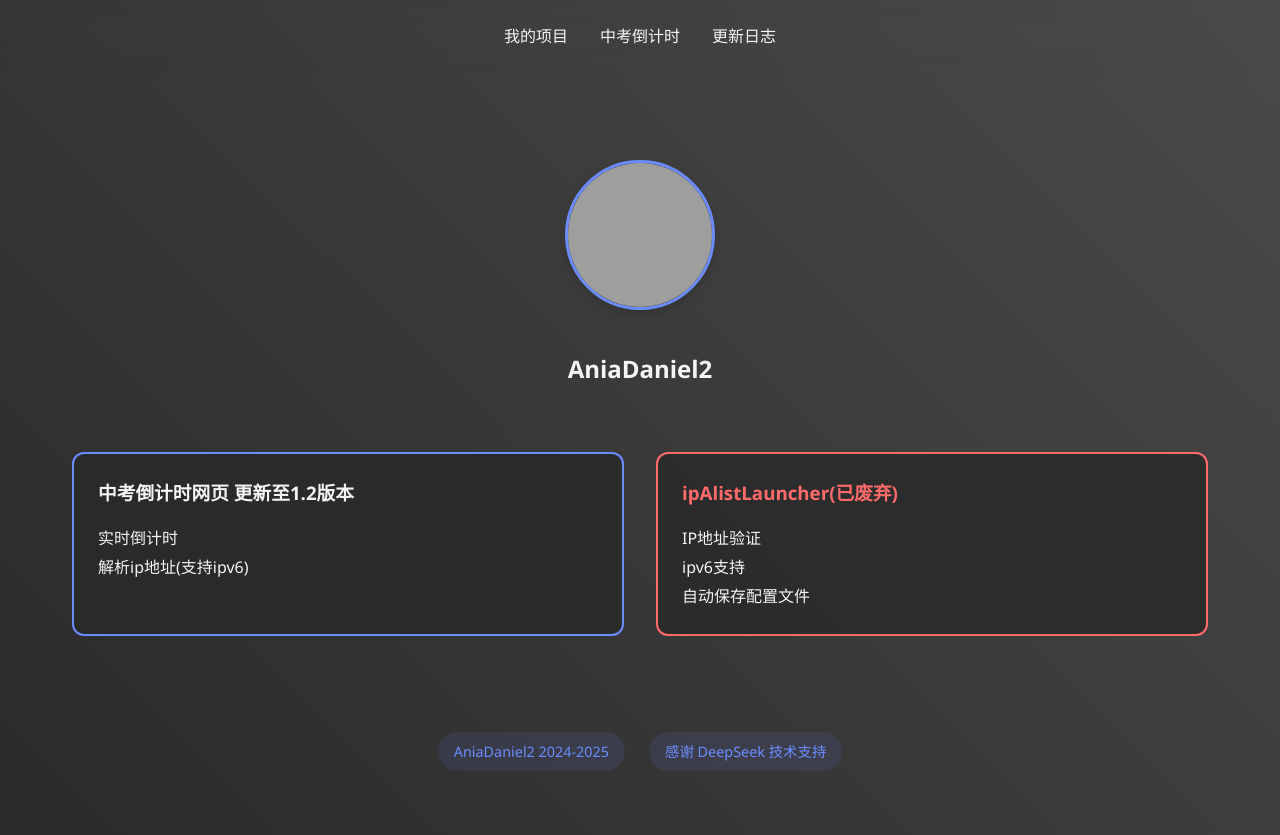
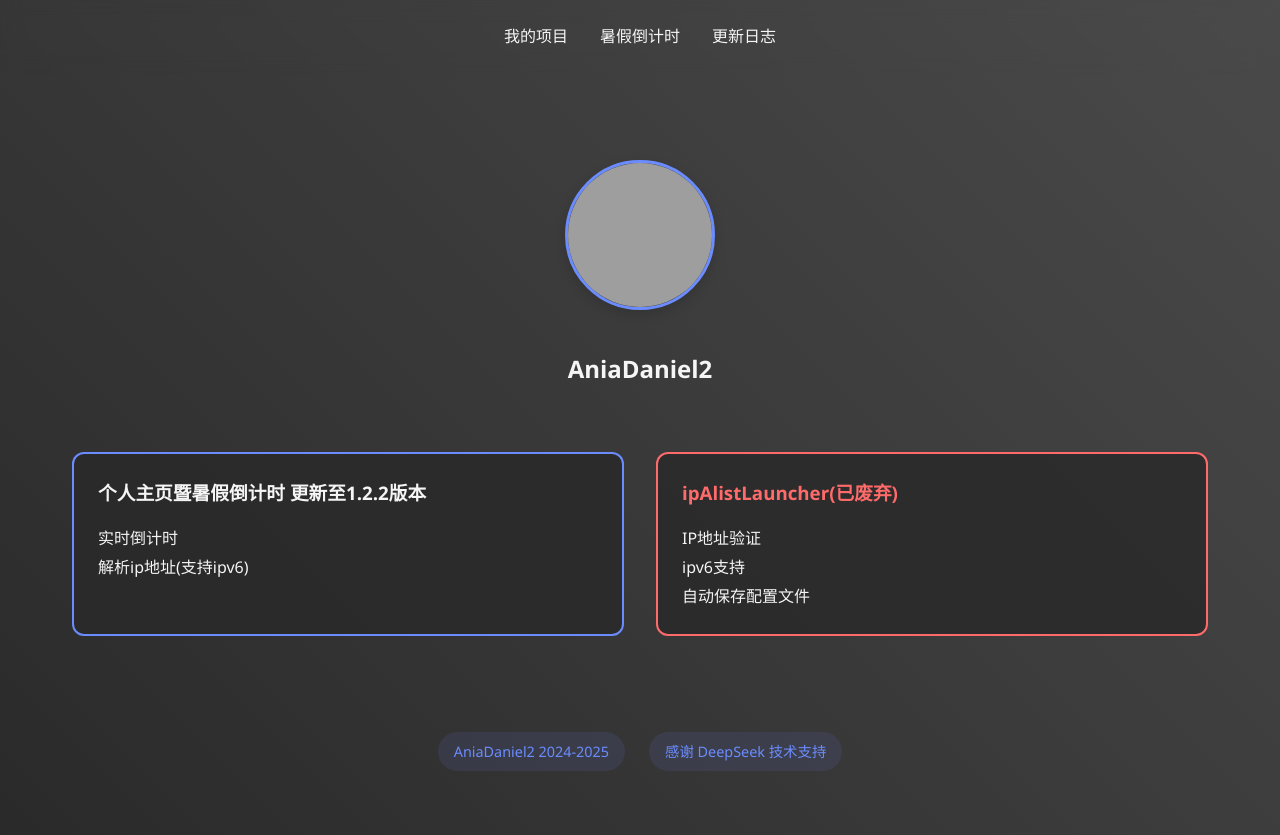
Before and after one commit to AniaDaniel2/AniaDaniel2.github.io, a plain HTML site: page index.html in a window 1280 px wide. Drawn offline with Linux system fonts and the light colour scheme; grey boxes are pictures that could not be loaded.

Commit message:
Add files via upload

```diff
--- a/index.html
+++ b/index.html
@@ -10,7 +10,7 @@
     <nav class="navbar">
         <div class="nav-links">
             <a href="https://github.com/AniaDaniel2">我的项目</a>
-            <a href="zk.html">中考倒计时</a>
+            <a href="zk.html">暑假倒计时</a>
             <a href="gxrz.html">更新日志</a>
         </div>
     </nav>
--- a/xm.json
+++ b/xm.json
@@ -2,7 +2,7 @@
   "projects": [
     {
       "id": "countdown-card",
-      "title": "中考倒计时网页 更新至1.2版本",
+      "title": "个人主页暨暑假倒计时 更新至1.2.2版本",
       "description": [
         "实时倒计时",
         "解析ip地址(支持ipv6)"
```
Also changed, not shown: 1 other file.
